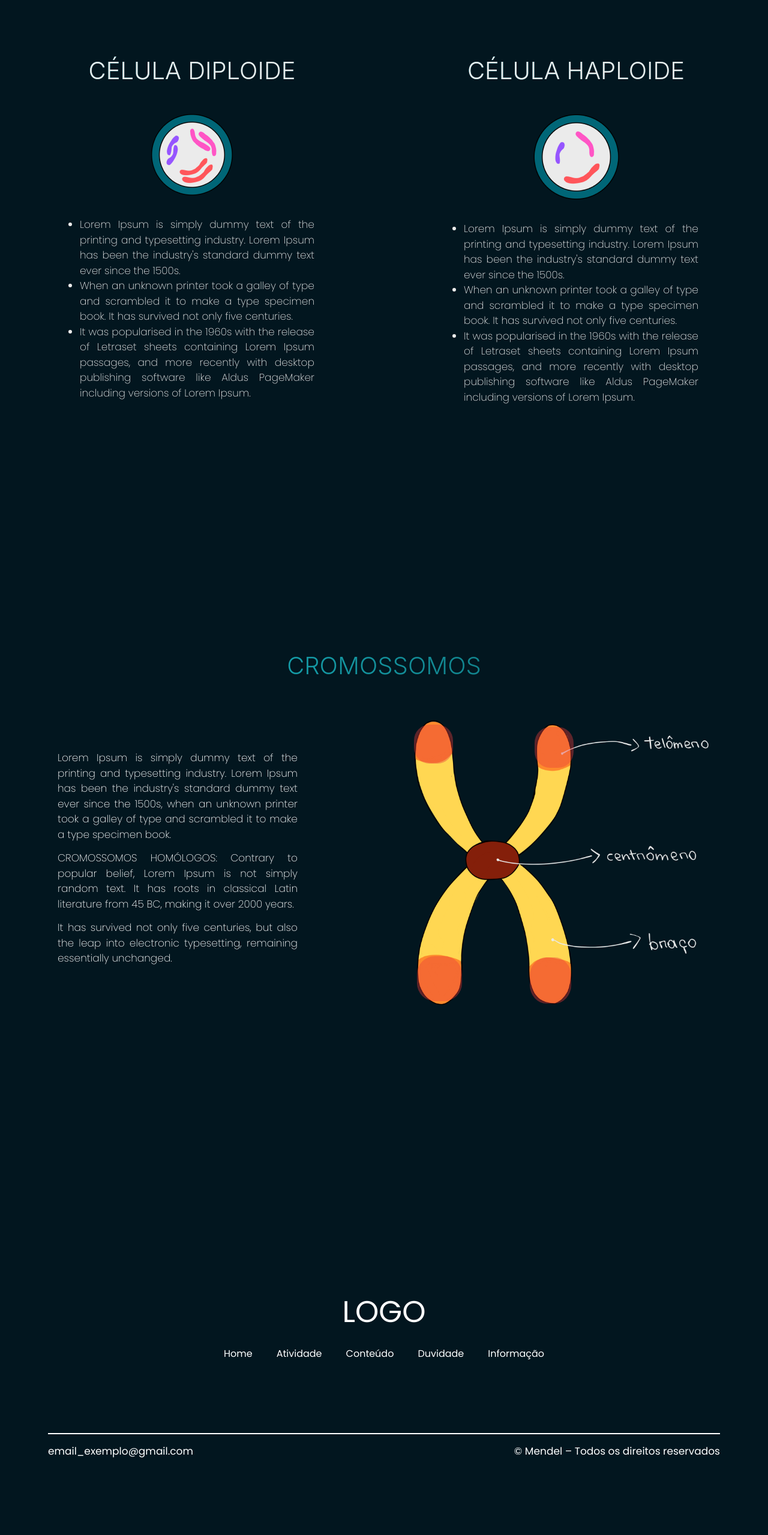
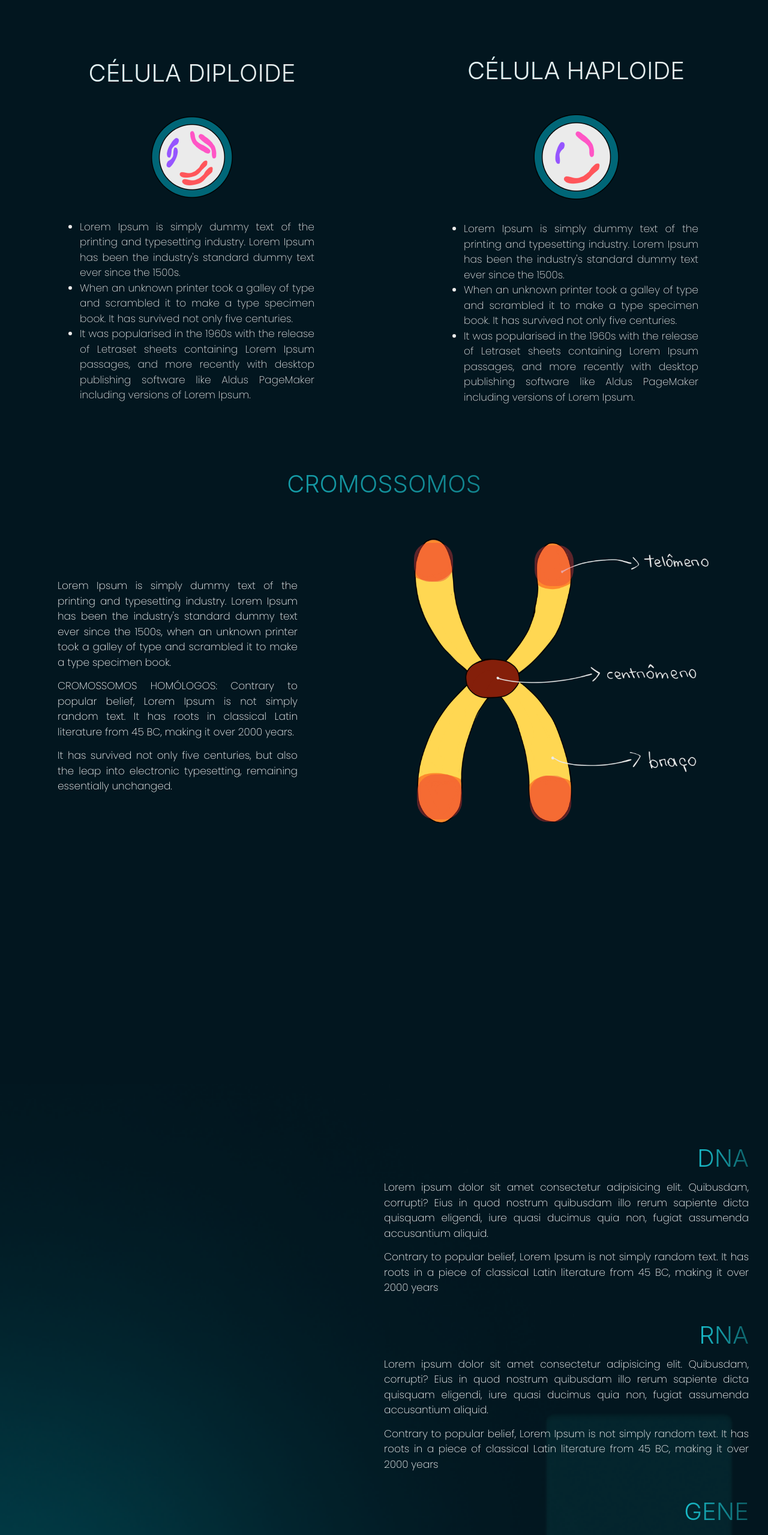
Before and after one commit to Matheus1415/Mendel, a React (Vite) app: page /fundamentos in a window 1280 px wide. Shown: the part 954-3513 px from the top of the page at 60% size. Before the commit the page ends 3467 px from the top, so only its background shows below. Built offline with nearby package versions, Linux system fonts and the light colour scheme.

Commit message:
Adcionado responsividade em Celulas e Cromossomos

```diff
--- a/src/pages/Fundamentos/index.jsx
+++ b/src/pages/Fundamentos/index.jsx
@@ -1,6 +1,7 @@
 import { Box, Flex, Heading, Image, Text, UnorderedList, ListItem } from '@chakra-ui/react';
 import { LayoutIntroduction } from '../../layout/LayoutIntroduction';
 import React from 'react';
+import { LayoutBaseModify } from '../../layout/LayoutBaseModify'
 
 export const Fundamentos = () => {
     // Function to handle hover events
@@ -10,16 +11,16 @@ export const Fundamentos = () => {
 
     return (
         <>
-            <LayoutIntroduction query="FUNDAMENTOS">
+            <LayoutIntroduction query="FUNDAMENTOS" >
                 FUNDAMENTOS DA GENÉTICA
             </LayoutIntroduction>
 
             {/* Section for Cell Categories */}
-            <Box as='section' w='100%' h="64rem">
+            <Box as='section'>
                 <Heading variant="PrimaryTitle" textAlign="center" mt="6.75rem" mb="4rem">
                     CATEGORIAS DA CÉLULAS
                 </Heading>
-                <Flex justifyContent="space-around">
+                <Flex justifyContent="space-around" direction={{base:'column', lg:'row'}} alignItems={{base:'center'}}>
                     {/* Box for Diploid Cell */}
                     <Box
                         display="flex"
@@ -65,8 +66,8 @@ export const Fundamentos = () => {
                 <Heading variant="PrimaryTitle" textAlign="center" mt="6.75rem" mb="4rem">
                     CROMOSSOMOS
                 </Heading>
-                <Flex textAlign='center' alignItems='center' justifyContent='space-around'>
-                    <Box maxWidth='25rem'>
+                <Flex textAlign='center' alignItems='center' justifyContent='space-around' direction={{base:'column-reverse', lg:'row'}}>
+                    <Box maxWidth={{base:'55rem', lg:'25rem'}} marginTop='2rem'>
                         <Text variant="Paragraph">Lorem Ipsum is simply dummy text of the printing and typesetting industry. Lorem Ipsum has been the industry's standard dummy text ever since the 1500s, when an unknown printer took a galley of type and scrambled it to make a type specimen book.</Text>
                         <Text variant="Paragraph">CROMOSSOMOS HOMÓLOGOS: Contrary to popular belief, Lorem Ipsum is not simply random text. It has roots in classical Latin literature from 45 BC, making it over 2000 years.</Text>
                         <Text variant="Paragraph">It has survived not only five centuries, but also the leap into electronic typesetting, remaining essentially unchanged.</Text>
@@ -122,6 +123,25 @@ export const Fundamentos = () => {
                     </Box>
                 </Flex>
             </Box>
+
+            <LayoutBaseModify
+            isRowReverse
+            >
+                <Box></Box>
+                <Heading variant='PrimaryTitle' marginLeft={'auto'}>Dna</Heading>
+            <Text variant="Paragraph">Lorem ipsum dolor sit amet consectetur adipisicing elit. Quibusdam, corrupti? Eius in quod nostrum quibusdam illo rerum sapiente dicta quisquam eligendi, iure quasi ducimus quia non, fugiat assumenda accusantium aliquid.</Text>
+            <Text variant="Paragraph">Contrary to popular belief, Lorem Ipsum is not simply random text. It has roots in a piece of classical Latin literature from 45 BC, making it over 2000 years</Text>
+                <Heading variant='PrimaryTitle' marginLeft={'auto'}>RNA</Heading>
+            <Text variant="Paragraph">Lorem ipsum dolor sit amet consectetur adipisicing elit. Quibusdam, corrupti? Eius in quod nostrum quibusdam illo rerum sapiente dicta quisquam eligendi, iure quasi ducimus quia non, fugiat assumenda accusantium aliquid.</Text>
+            <Text variant="Paragraph">Contrary to popular belief, Lorem Ipsum is not simply random text. It has roots in a piece of classical Latin literature from 45 BC, making it over 2000 years</Text>
+                <Heading variant='PrimaryTitle' marginLeft={'auto'}>GENE</Heading>
+            <Text variant="Paragraph">Lorem ipsum dolor sit amet consectetur adipisicing elit. Quibusdam, corrupti? Eius in quod nostrum quibusdam illo rerum sapiente dicta quisquam eligendi, iure quasi ducimus quia non, fugiat assumenda accusantium aliquid.</Text>
+            <Text variant="Paragraph">Contrary to popular belief, Lorem Ipsum is not simply random text. It has roots in a piece of classical Latin literature from 45 BC, making it over 2000 years</Text>
+
+
+
+
+            </LayoutBaseModify>
         </>
     );
 };
```
